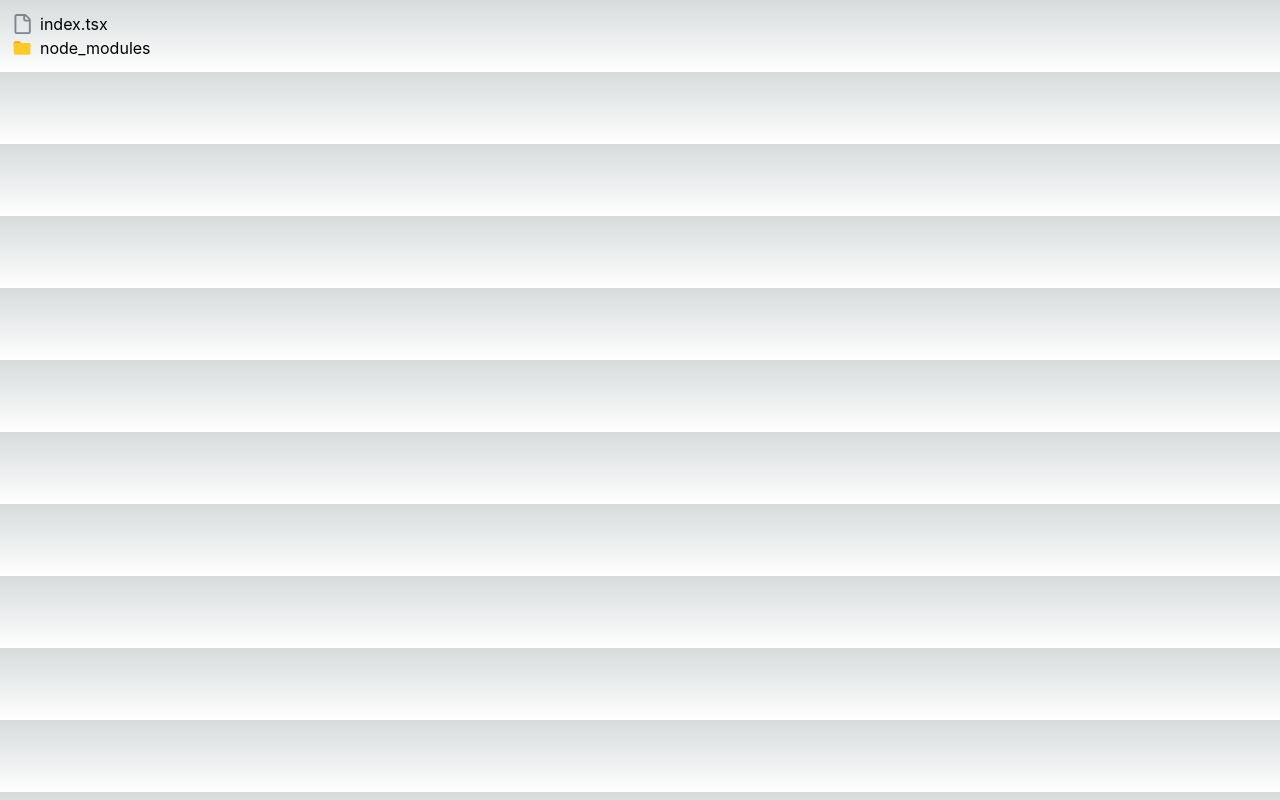
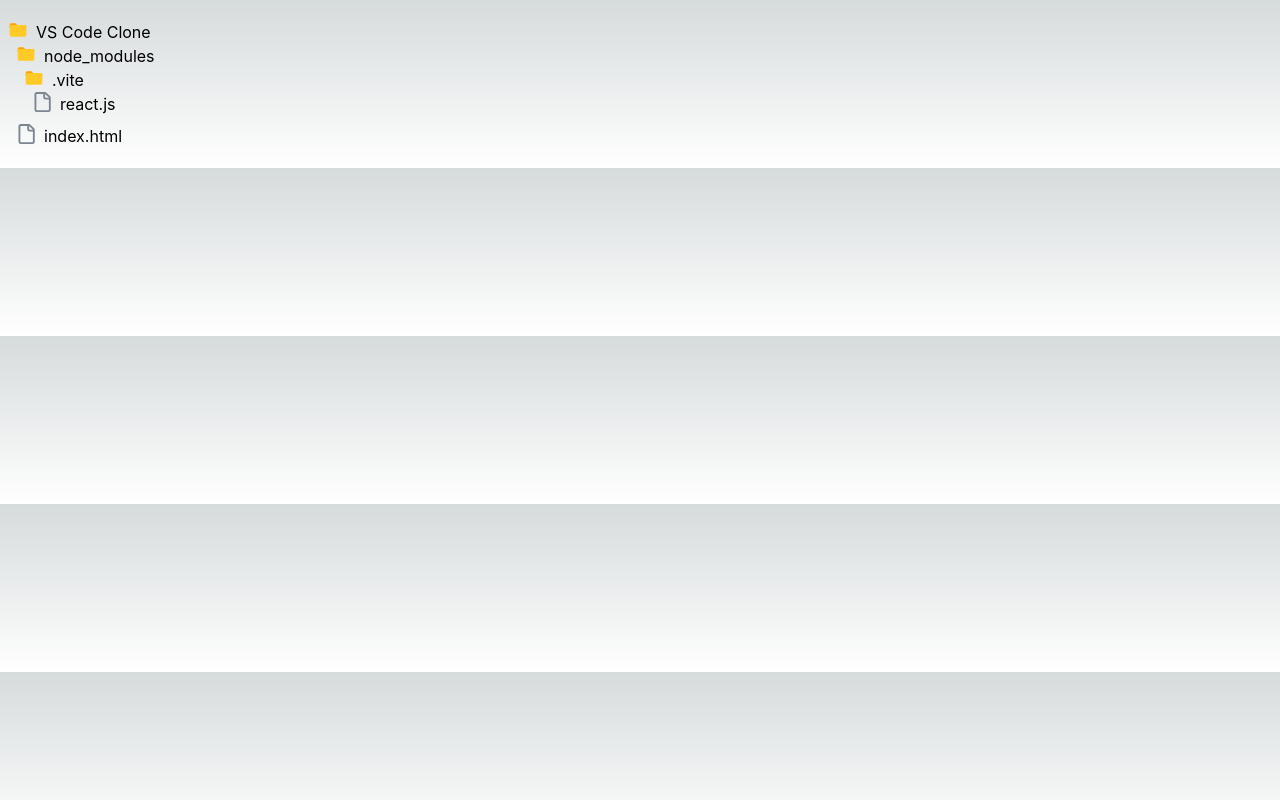
Before and after one commit to abdelilahnaciri/vscode-clone, a React (Vite) app: page / in a window 1280 px wide. Built offline with nearby package versions, Linux system fonts and the light colour scheme.

Commit message:
display nested child of file tree using recursive component

```diff
--- a/src/App.tsx
+++ b/src/App.tsx
@@ -1,11 +1,10 @@
-import FileComponent from "./components/FileComponent";
-import FolderComponent from "./components/FolderComponent";
+import RecursiveComponent from "./components/RecursiveComponent";
+import { fileTree } from "./data/fileTree";
 
 function App() {
   return (
-    <div className="m-3">
-      <FileComponent name="index.tsx" />
-      <FolderComponent foldername="node_modules" />
+    <div className="my-5">
+      <RecursiveComponent fileTree={fileTree} />
     </div>
   );
 }
--- a/src/components/FileComponent.tsx
+++ /dev/null
@@ -1,18 +0,0 @@
-import FileIcon from "./SVG/File";
-
-interface IProps {
-  name: string;
-}
-
-const FileComponent = ({ name }: IProps) => {
-  return (
-    <div className="flex items-center">
-      <span className="mr-2">
-        <FileIcon />
-      </span>
-      <span>{name}</span>
-    </div>
-  );
-};
-
-export default FileComponent;
--- a/src/components/FolderComponent.tsx
+++ /dev/null
@@ -1,18 +0,0 @@
-import FolderIcon from "./SVG/Folder";
-
-interface IProps {
-  foldername: string;
-}
-
-const FolderComponent = ({ foldername }: IProps) => {
-  return (
-    <div className="flex items-center">
-      <span className="mr-2">
-        <FolderIcon />
-      </span>
-      <span>{foldername}</span>
-    </div>
-  );
-};
-
-export default FolderComponent;
--- /dev/null
+++ b/src/components/RecursiveComponent.tsx
@@ -0,0 +1,26 @@
+import { IFile } from "../interfaces";
+import FileIcon from "./SVG/File";
+import FolderIcon from "./SVG/Folder";
+
+interface IProps {
+  fileTree: IFile;
+}
+
+const RecursiveComponent = ({ fileTree }: IProps) => {
+  return (
+    <div className="mb-2 ml-2">
+      <div className="flex">
+        <span className="mr-2">
+          {fileTree.isFolder ? <FolderIcon /> : <FileIcon />}
+        </span>
+        <span>{fileTree.name}</span>
+      </div>
+      {fileTree.children &&
+        fileTree.children.map((file, idx) => (
+          <RecursiveComponent key={idx} fileTree={file} />
+        ))}
+    </div>
+  );
+};
+
+export default RecursiveComponent;
--- /dev/null
+++ b/src/data/fileTree.ts
@@ -0,0 +1,23 @@
+import { IFile } from "../interfaces";
+
+export const fileTree: IFile = {
+  name: "VS Code Clone",
+  isFolder: true,
+  children: [
+    {
+      name: "node_modules",
+      isFolder: true,
+      children: [
+        {
+          name: ".vite",
+          isFolder: true,
+          children: [{ name: "react.js", isFolder: false }],
+        },
+      ],
+    },
+    {
+      name: "index.html",
+      isFolder: false,
+    },
+  ],
+};
--- /dev/null
+++ b/src/interfaces/index.ts
@@ -0,0 +1,6 @@
+export interface IFile {
+  name: string;
+  isFolder: boolean;
+  children?: IFile[];
+  content?: string;
+}
```
